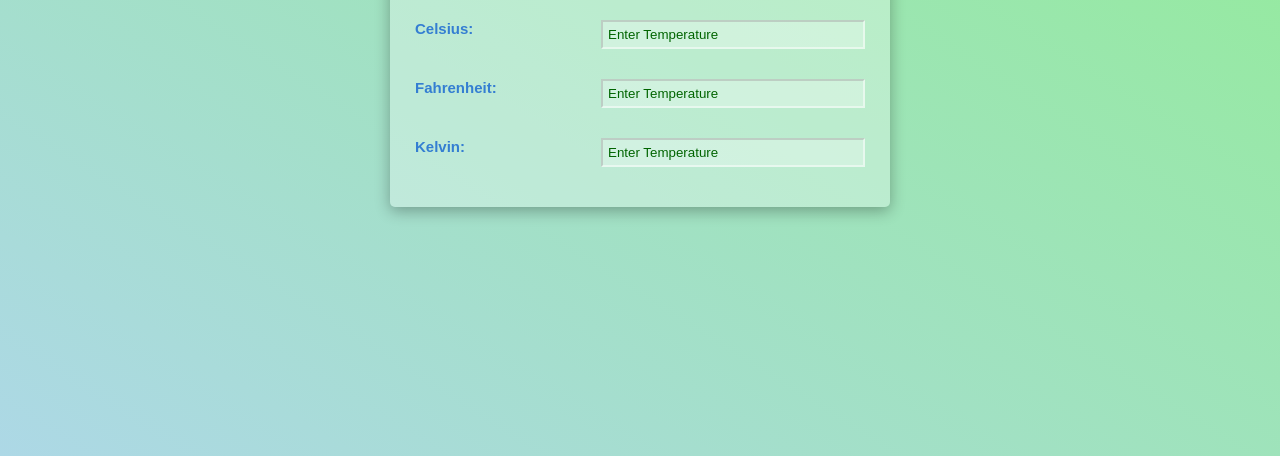
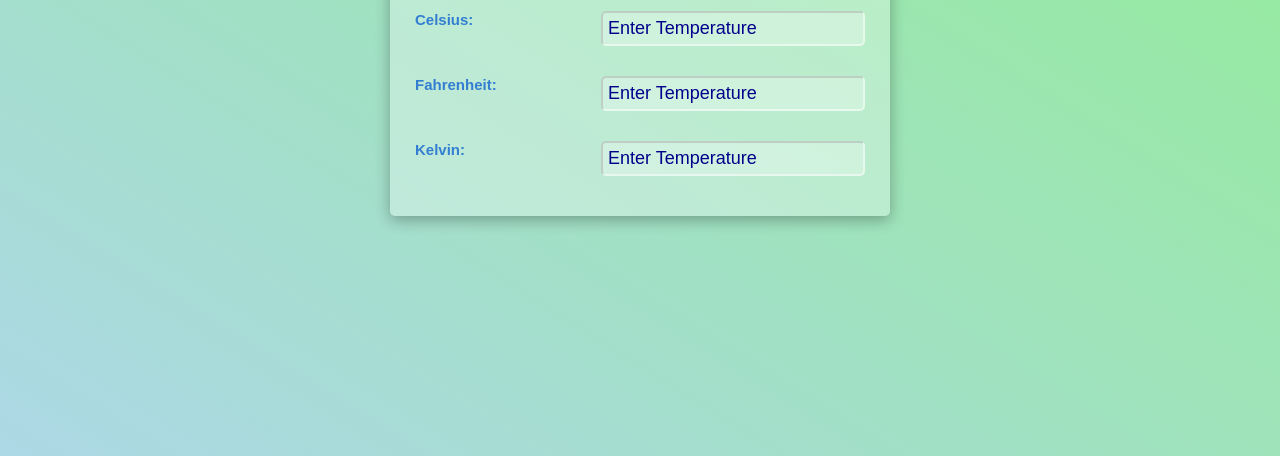
Before and after one commit to Rodrig4332/Temperature-Converter, a plain HTML site: page index.html in a window 1280 px wide. Shown: the part 344-800 px from the top of the page. Drawn offline with Linux system fonts and the light colour scheme.

Commit message:
edited css

```diff
--- a/style.css
+++ b/style.css
@@ -58,15 +58,17 @@ h1 {
 
 .input {
     font-family: inherit;
+    font-size: 18px;
     width: 250px;
     padding: 5px;
     float: right;
     outline: none;
     background: rgba(255, 255, 255, 0.3);
     border-color: rgba(255, 255, 255, 0.5);
-    color: rgb(52, 126, 210);
+    color: black;
+    border-radius: 5px;
 }
 
 .input::placeholder {
-    color: darkgreen;
+    color: darkblue;
 }
```
